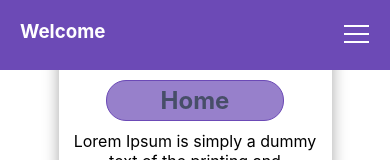
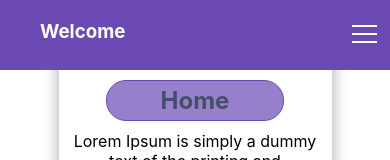
Before and after one commit to Pisces2802/altscool-sec-sem-exam, a React (Create React App) app: page / in a window 390 px wide. Shown: the top 160 px of the page. Built offline with nearby package versions, Linux system fonts and the light colour scheme.

Commit message:
fixed responsiveness in mobile view

```diff
--- a/src/styles/layout.css
+++ b/src/styles/layout.css
@@ -16,15 +16,15 @@
 .layout_heading {
     color: white;
     width: 80%;
-    margin-left: 20px;
+    margin-left: 40px;
     padding-top: 10px;
    }
 
 .hamburger-box {
     display: none;
-    margin-right: 10px;
     cursor: pointer;
     padding-top: 10px;
+    width: 20%;
 }
 
 .navigation {
@@ -63,6 +63,8 @@
 @media (max-width: 768px) {
   .hamburger-box {
     display:block;
+    margin-left: 100px;
+    width: 20%;
   }
   .navigation {
     display: none;
```
